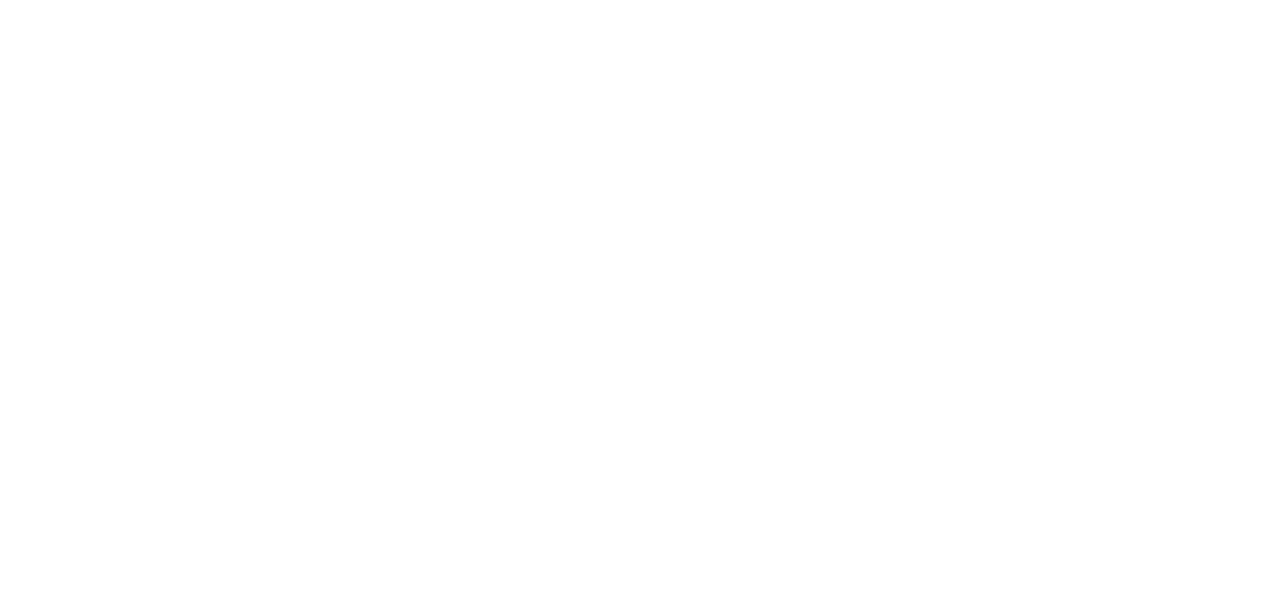
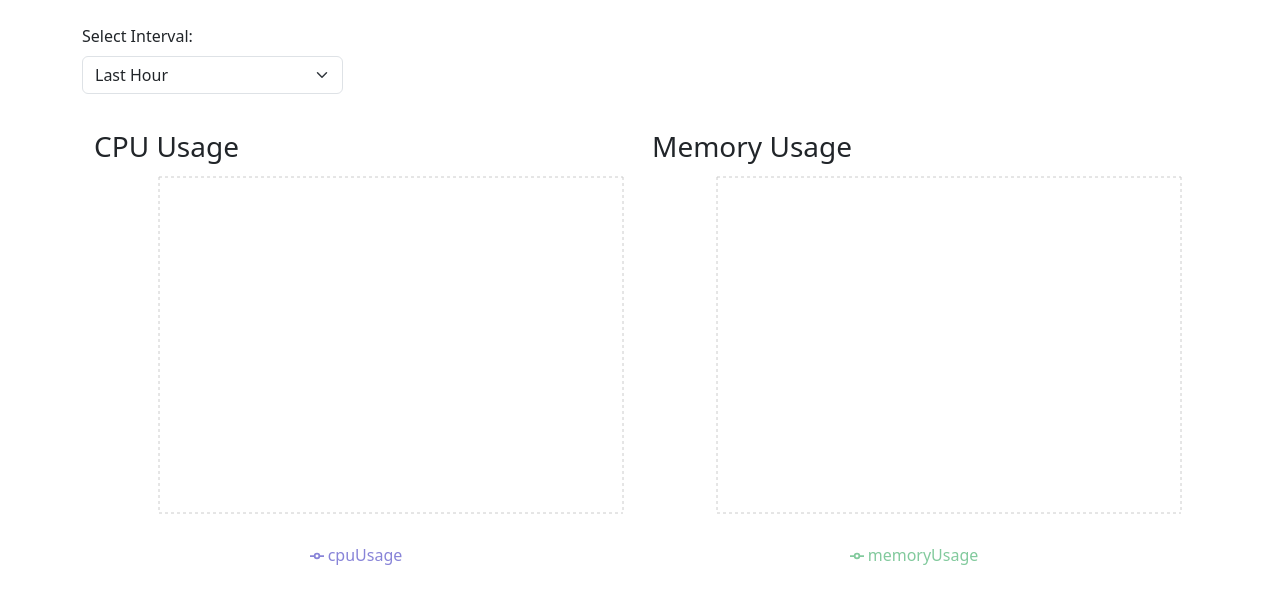
Before and after one commit to BasmalaMohamed46/node-deployer-frontend, a React (Vite) app: page /analytics/1 in a window 1280 px wide. Shown: the top 604 px of the page. Built offline with nearby package versions, Linux system fonts and the light colour scheme; no server answers.

Commit message:
add analytics graph

```diff
--- a/package.json
+++ b/package.json
@@ -16,11 +16,14 @@
     "axios": "^1.7.2",
     "bootstrap": "^5.3.3",
     "date-fns": "^3.6.0",
+    "dotenv": "^16.4.5",
     "react": "^18.2.0",
     "react-dom": "^18.2.0",
-    "react-router-dom": "^5.3.4"
+    "react-router-dom": "^5.3.4",
+    "recharts": "^2.12.7"
   },
   "devDependencies": {
+    "@types/node": "^20.14.8",
     "@types/react": "^18.2.66",
     "@types/react-dom": "^18.2.22",
     "@typescript-eslint/eslint-plugin": "^7.2.0",
--- a/src/App.tsx
+++ b/src/App.tsx
@@ -1,7 +1,8 @@
-import "./App.css";
-import Dashboard from "./components/Dashboard";
-import AuthCallback from "./components/AuthCallback";
-import { BrowserRouter as Router, Route, Switch } from "react-router-dom";
+// App.tsx
+import { BrowserRouter as Router, Route, Switch } from 'react-router-dom';
+import Dashboard from './components/Dashboard';
+import AuthCallback from './components/AuthCallback';
+import AnalyticsPage from './components/AnalyticsPage';
 
 function App() {
   return (
@@ -9,6 +10,7 @@
       <Switch>
         <Route path="/auth/callback" component={AuthCallback} />
         <Route path="/dashboard" component={Dashboard} />
+        <Route path="/analytics/:containerId" component={AnalyticsPage} />
       </Switch>
     </Router>
   );
--- /dev/null
+++ b/src/components/AnalyticsGraph.tsx
@@ -0,0 +1,77 @@
+// AnalyticsGraph.tsx
+import React, { useEffect, useState } from 'react';
+import {
+  LineChart,
+  Line,
+  XAxis,
+  YAxis,
+  CartesianGrid,
+  Tooltip,
+  Legend,
+  ResponsiveContainer,
+} from 'recharts';
+import getAnalyticsData from '../services/AnalyticsService';
+
+interface AnalyticsGraphProps {
+  containerId: string;
+  interval: string;
+}
+
+interface AnalyticsData {
+  _time: string;
+  cpuUsage?: number;
+  memoryUsage?: number;
+}
+
+const AnalyticsGraph: React.FC<AnalyticsGraphProps> = ({ containerId, interval }) => {
+  const [data, setData] = useState<AnalyticsData[]>([]);
+
+  useEffect(() => {
+    const fetchAnalyticsData = async () => {
+      try {
+        const analyticsData = await getAnalyticsData(containerId, interval);
+        setData(analyticsData);
+      } catch (error) {
+        console.error('Error fetching analytics data:', error);
+        // Handle error state as needed
+      }
+    };
+
+    fetchAnalyticsData();
+  }, [containerId, interval]);
+
+  return (
+    <div className="container">
+      <div className="row">
+        <div className="col-md-6">
+          <h3>CPU Usage</h3>
+          <ResponsiveContainer width="100%" height={400}>
+            <LineChart data={data}>
+              <CartesianGrid strokeDasharray="3 3" />
+              <XAxis dataKey="_time" />
+              <YAxis />
+              <Tooltip />
+              <Legend />
+              <Line type="monotone" dataKey="cpuUsage" stroke="#8884d8" />
+            </LineChart>
+          </ResponsiveContainer>
+        </div>
+        <div className="col-md-6">
+          <h3>Memory Usage</h3>
+          <ResponsiveContainer width="100%" height={400}>
+            <LineChart data={data}>
+              <CartesianGrid strokeDasharray="3 3" />
+              <XAxis dataKey="_time" />
+              <YAxis />
+              <Tooltip />
+              <Legend />
+              <Line type="monotone" dataKey="memoryUsage" stroke="#82ca9d" />
+            </LineChart>
+          </ResponsiveContainer>
+        </div>
+      </div>
+    </div>
+  );
+};
+
+export default AnalyticsGraph;
--- /dev/null
+++ b/src/components/AnalyticsPage.tsx
@@ -0,0 +1,35 @@
+import React, { useState } from 'react';
+import { useParams } from 'react-router-dom';
+import AnalyticsGraph from './AnalyticsGraph';
+
+const AnalyticsPage: React.FC = () => {
+  const { containerId } = useParams<{ containerId: string }>();
+  const [interval, setInterval] = useState<string>('lastHour');
+
+  const handleIntervalChange = (event: React.ChangeEvent<HTMLSelectElement>) => {
+    setInterval(event.target.value);
+  };
+
+  return (
+    <div className="container mt-4">
+      <div className="row">
+        <div className="col-lg-3">
+          <label htmlFor="interval" className="form-label">Select Interval:</label>
+          <select id="interval" className="form-select mb-3" value={interval} onChange={handleIntervalChange}>
+            <option value="lastHour">Last Hour</option>
+            <option value="lastDay">Last Day</option>
+            <option value="lastWeek">Last Week</option>
+            <option value="lastMonth">Last Month</option>
+          </select>
+        </div>
+      </div>
+      <div className="row">
+        <div className="col-lg-12">
+          <AnalyticsGraph containerId={containerId} interval={interval} />
+        </div>
+      </div>
+    </div>
+  );
+};
+
+export default AnalyticsPage;
--- a/src/main.tsx
+++ b/src/main.tsx
@@ -5,6 +5,7 @@
 import "bootstrap/dist/css/bootstrap.min.css";
 import "@fortawesome/fontawesome-free/css/all.min.css";
 
+
 ReactDOM.createRoot(document.getElementById("root")!).render(
   <React.StrictMode>
     <App />
--- /dev/null
+++ b/src/services/AnalyticsService.ts
@@ -0,0 +1,50 @@
+import axios from 'axios';
+
+interface AnalyticsData {
+  _time: string;
+  cpuUsage?: number;
+  memoryUsage?: number;
+}
+
+const getAnalyticsData = async (containerId: string, interval: string): Promise<AnalyticsData[]> => {
+  try {
+    const response = await axios.get(`http://localhost:3000/analytics/usage`, {
+      params: {
+        containerId,
+        interval,
+      },
+    });
+
+    // Assuming response.data is an array of objects from your backend
+    const fetchedData: any[] = response.data || [];
+
+    // Map and filter data
+    const mappedData: AnalyticsData[] = fetchedData.map((entry: any) => ({
+      _time: entry._time,
+      cpuUsage: entry._field === 'cpuUsage' ? entry._value : undefined,
+      memoryUsage: entry._field === 'memoryUsage' ? entry._value : undefined,
+    }));
+
+    // Combine data entries with the same timestamp
+    const combinedData: { [key: string]: AnalyticsData } = {};
+    mappedData.forEach((entry: AnalyticsData) => {
+      const key = entry._time;
+      if (!combinedData[key]) {
+        combinedData[key] = { _time: entry._time };
+      }
+      if (entry.cpuUsage !== undefined) {
+        combinedData[key].cpuUsage = entry.cpuUsage;
+      }
+      if (entry.memoryUsage !== undefined) {
+        combinedData[key].memoryUsage = entry.memoryUsage;
+      }
+    });
+
+    return Object.values(combinedData);
+  } catch (error) {
+    console.error('Error fetching analytics data:', error);
+    throw error;
+  }
+};
+
+export default getAnalyticsData;
```
Also changed, not shown: 1 other file (tests, documents, lock files or other folders).
